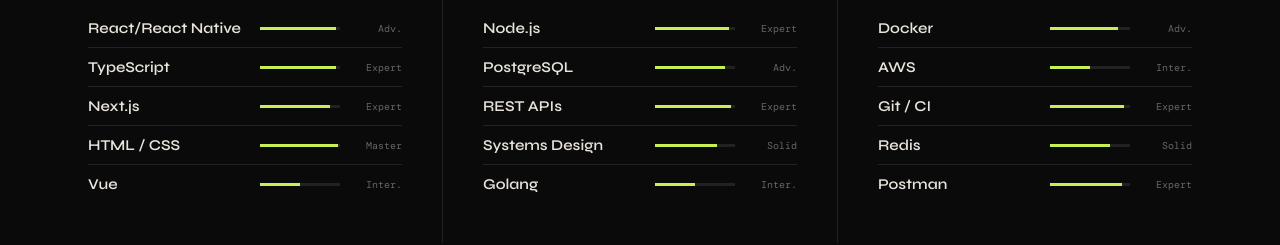
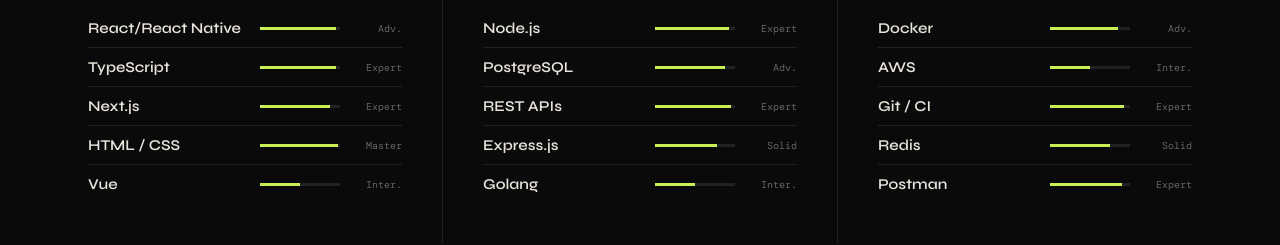
Before and after one commit to bryangodson/_portfolio, a Vue app: page / in a window 1280 px wide. Shown: the part 2080-2325 px from the top of the page. Built offline with nearby package versions, Linux system fonts and the light colour scheme; a web font is replaced by a local one.

Commit message:
fix:backend skills

```diff
--- a/src/components/SkillsSection.vue
+++ b/src/components/SkillsSection.vue
@@ -120,7 +120,7 @@
               level: 'Expert'
             },
             {
-              name: 'Systems Design',
+              name: 'Express.js',
               pct: '78%',
               level: 'Solid'
             },
```
